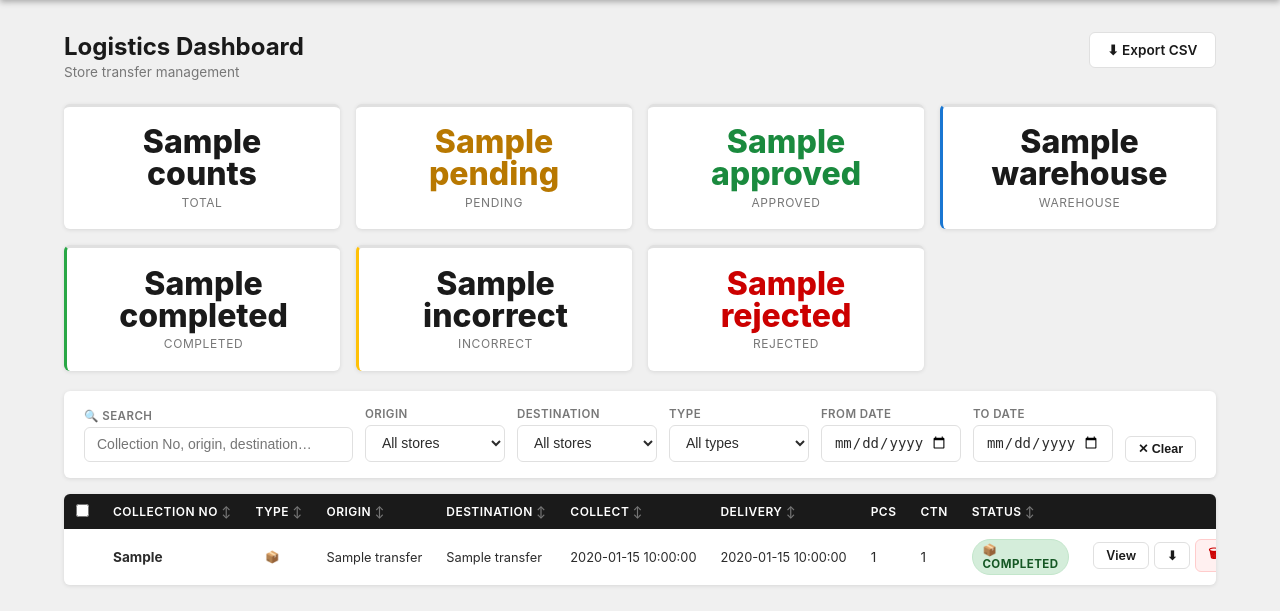
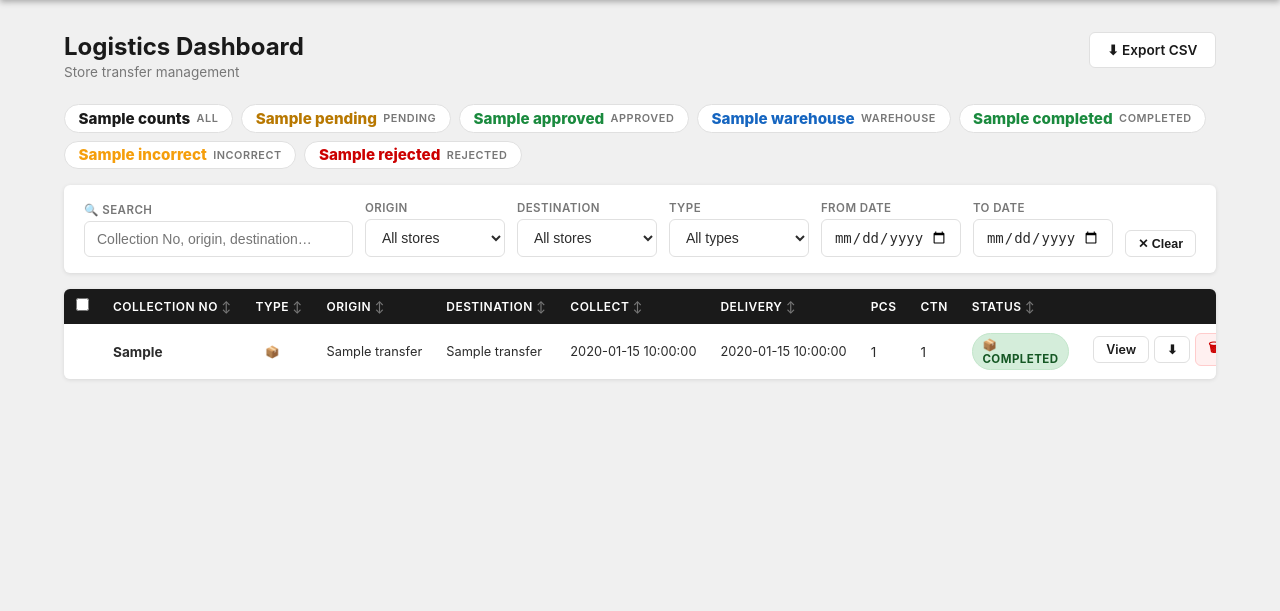
Before and after one commit to JoaoAAMata/dashboard-logistic, a FastAPI app: template portal/templates/logistics.html in a window 1280 px wide. Shown: the part 52-663 px from the top of the page. Run offline with FastAPI, Linux system fonts and the light colour scheme; the template is opened without the code that fills it: most values are stand-ins (such as "Sample title", 1, 10 or a date in 2020).

Commit message:
Replace logistics stat cards with compact pill filter bar
Seven status filters now sit in a single horizontal row as small
rounded pills with count + label, replacing the large two-row card grid.

Co-Authored-By: Claude Sonnet 4.6 <noreply@anthropic.com>

```diff
--- a/portal/templates/logistics.html
+++ b/portal/templates/logistics.html
@@ -12,35 +12,35 @@
   </div>
 </div>
 
-<!-- Status tabs -->
-<div class="stats-grid">
-  <a href="/logistics" class="stat-card {% if active_filter == 'all' %}stat-active{% endif %}">
-    <div class="stat-value">{{ counts.all }}</div>
-    <div class="stat-label">Total</div>
+<!-- Status filter pills -->
+<div class="status-pills">
+  <a href="/logistics" class="status-pill {% if active_filter == 'all' %}pill-active{% endif %}">
+    <span class="pill-count">{{ counts.all }}</span>
+    <span class="pill-label">All</span>
   </a>
-  <a href="/logistics?status=pending" class="stat-card stat-pending {% if active_filter == 'pending' %}stat-active{% endif %}">
-    <div class="stat-value">{{ counts.pending }}</div>
-    <div class="stat-label">Pending</div>
+  <a href="/logistics?status=pending" class="status-pill pill-pending {% if active_filter == 'pending' %}pill-active{% endif %}">
+    <span class="pill-count">{{ counts.pending }}</span>
+    <span class="pill-label">Pending</span>
   </a>
-  <a href="/logistics?status=approved" class="stat-card stat-approved {% if active_filter == 'approved' %}stat-active{% endif %}">
-    <div class="stat-value">{{ counts.approved }}</div>
-    <div class="stat-label">Approved</div>
+  <a href="/logistics?status=approved" class="status-pill pill-approved {% if active_filter == 'approved' %}pill-active{% endif %}">
+    <span class="pill-count">{{ counts.approved }}</span>
+    <span class="pill-label">Approved</span>
   </a>
-  <a href="/logistics?status=warehouse" class="stat-card stat-warehouse {% if active_filter == 'warehouse' %}stat-active{% endif %}">
-    <div class="stat-value">{{ counts.warehouse }}</div>
-    <div class="stat-label">Warehouse</div>
+  <a href="/logistics?status=warehouse" class="status-pill pill-warehouse {% if active_filter == 'warehouse' %}pill-active{% endif %}">
+    <span class="pill-count">{{ counts.warehouse }}</span>
+    <span class="pill-label">Warehouse</span>
   </a>
-  <a href="/logistics?status=completed" class="stat-card stat-completed {% if active_filter == 'completed' %}stat-active{% endif %}">
-    <div class="stat-value">{{ counts.completed }}</div>
-    <div class="stat-label">Completed</div>
+  <a href="/logistics?status=completed" class="status-pill pill-completed {% if active_filter == 'completed' %}pill-active{% endif %}">
+    <span class="pill-count">{{ counts.completed }}</span>
+    <span class="pill-label">Completed</span>
   </a>
-  <a href="/logistics?status=incorrect" class="stat-card stat-incorrect {% if active_filter == 'incorrect' %}stat-active{% endif %}">
-    <div class="stat-value">{{ counts.incorrect }}</div>
-    <div class="stat-label">Incorrect</div>
+  <a href="/logistics?status=incorrect" class="status-pill pill-incorrect {% if active_filter == 'incorrect' %}pill-active{% endif %}">
+    <span class="pill-count">{{ counts.incorrect }}</span>
+    <span class="pill-label">Incorrect</span>
   </a>
-  <a href="/logistics?status=rejected" class="stat-card stat-rejected {% if active_filter == 'rejected' %}stat-active{% endif %}">
-    <div class="stat-value">{{ counts.rejected }}</div>
-    <div class="stat-label">Rejected</div>
+  <a href="/logistics?status=rejected" class="status-pill pill-rejected {% if active_filter == 'rejected' %}pill-active{% endif %}">
+    <span class="pill-count">{{ counts.rejected }}</span>
+    <span class="pill-label">Rejected</span>
   </a>
 </div>
 
@@ -191,6 +191,49 @@
 </div>
 
 <style>
+/* ── Status pills ────────────────────────────────────────────────────────────── */
+.status-pills {
+  display: flex;
+  gap: .5rem;
+  flex-wrap: wrap;
+  margin-bottom: 1rem;
+}
+.status-pill {
+  display: flex;
+  align-items: center;
+  gap: .4rem;
+  padding: .35rem .85rem;
+  border-radius: 99px;
+  border: 1.5px solid var(--grey-bd);
+  background: #fff;
+  text-decoration: none;
+  color: var(--muted);
+  font-size: .78rem;
+  font-weight: 600;
+  transition: all .15s;
+  white-space: nowrap;
+}
+.status-pill:hover { border-color: var(--dark); color: var(--dark); background: var(--grey-lt); }
+.pill-count {
+  font-size: .95rem;
+  font-weight: 800;
+  color: var(--dark);
+  line-height: 1;
+}
+.pill-label { text-transform: uppercase; letter-spacing: .05em; font-size: .68rem; }
+
+/* Active state */
+.pill-active                              { border-color: var(--dark) !important; background: var(--dark) !important; color: #fff !important; }
+.pill-active .pill-count                  { color: #fff !important; }
+
+/* Colour accents (border + count colour when NOT active) */
+.pill-pending  .pill-count { color: #b87800; }
+.pill-approved .pill-count { color: var(--green); }
+.pill-warehouse .pill-count { color: #1565c0; }
+.pill-completed .pill-count { color: var(--green); }
+.pill-incorrect .pill-count { color: #f59e0b; }
+.pill-rejected  .pill-count { color: var(--red); }
+
 /* Filter bar */
 .filter-bar { padding:1rem 1.25rem; margin-bottom:1rem; }
 .filter-row { display:flex; gap:.75rem; align-items:flex-end; flex-wrap:wrap; }
```
